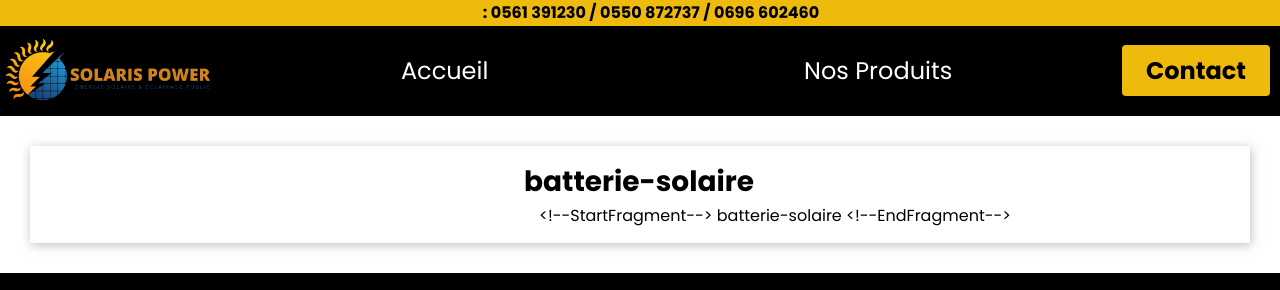
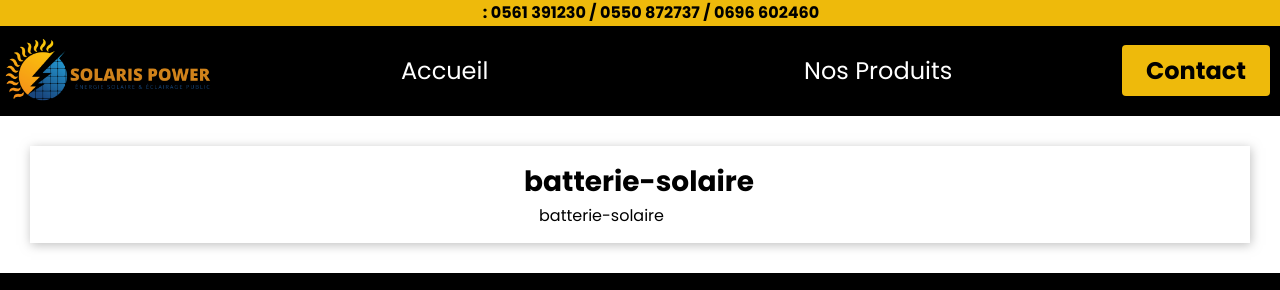
Before and after one commit to lolbest1800/website, an Eleventy site: page src/products/batterie-solaire.md in a window 1280 px wide. Shown: the top 290 px of the page. Built offline with nearby package versions, Linux system fonts and the light colour scheme; Eleventy itself is replaced by a stand-in of ours; files that its build step writes are made by us from their sources.

Commit message:
Update product “batterie-solaire”

```diff
--- a/src/products/batterie-solaire.md
+++ b/src/products/batterie-solaire.md
@@ -2,11 +2,6 @@
 title: batterie-solaire
 image: /uploaded-images/energia-solare-510x320.jpeg
 category: batterie-solaire
-description: |-
-  <!--StartFragment-->
-
-  batterie-solaire
-
-  <!--EndFragment-->
+description: batterie-solaire
 pdflink: "#"
 ---
```
